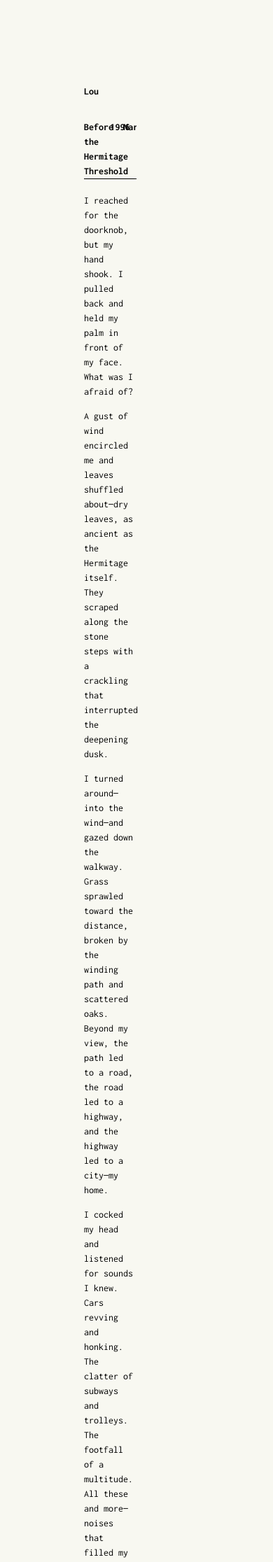
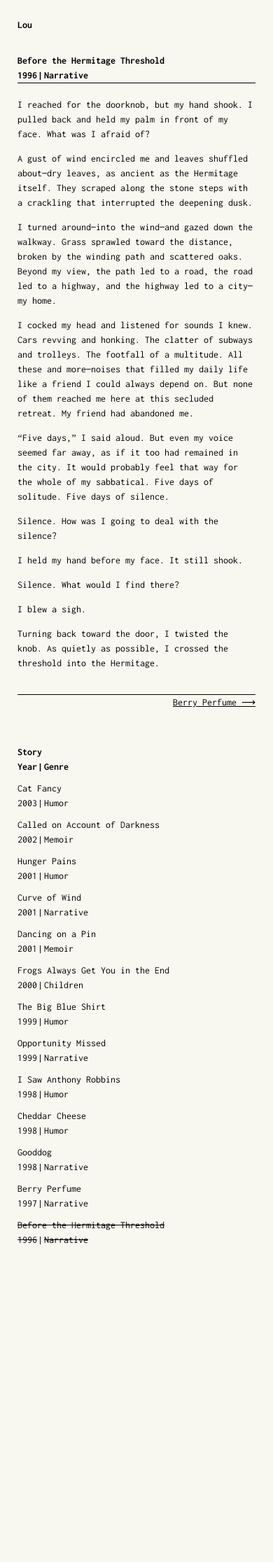
Before and after one commit to lilykonings/louie, a Jekyll site: the page built from _posts/1996-06-07-before-the-hermitage-threshold.md, in a window 390 px wide. Shown: the top 2232 px of the page at 70% size. Built offline with Jekyll 4.4.1, drawn with Linux system fonts in a browser that asks for light colours; after the commit the page ends 1807 px from its top, so only the background shows below that.

Commit message:
responsive layouting

```diff
--- a/_sass/base.scss
+++ b/_sass/base.scss
@@ -72,3 +72,24 @@ body {
   max-width: 1200px;
   margin: 0 120px;
 }
+
+// media queries
+@include media-query($on-laptop) {
+  body {
+    margin: 50px 0 25px;
+  }
+
+  .container {
+    margin: 0 50px;
+  }
+}
+
+@include media-query($on-laptop) {
+  body {
+    margin: 25px 0;
+  }
+
+  .container {
+    margin: 0 25px;
+  }
+}
--- a/_sass/post.scss
+++ b/_sass/post.scss
@@ -3,7 +3,7 @@
 }
 
 .post__meta {
-  max-width: 50%;
+  width: 50%;
   margin: 30px 0 20px;
   border-bottom: 1px solid $color__black;
   overflow: hidden;
@@ -11,7 +11,7 @@
 }
 
 .post__paginate {
-  max-width: 50%;
+  width: 50%;
   overflow: hidden;
 
   a {
@@ -42,7 +42,16 @@
 }
 
 .post__body {
-  max-width: 50%;
+  width: 50%;
   padding-bottom: 20px;
   border-bottom: 1px solid $color__black;
 }
+
+// media queries
+@include media-query($on-laptop) {
+  .post__meta,
+  .post__body,
+  .post__paginate {
+    width: 100%;
+  }
+}
--- a/_sass/rows.scss
+++ b/_sass/rows.scss
@@ -5,14 +5,18 @@
   margin-top: 50px;
   padding: 0;
   list-style: none;
-  overflow: hidden;
 }
 
 .row__cols {
   font-weight: 700;
+  overflow: hidden;
 }
 
-.row__post:hover {
+.row__post {
+  width: 100%;
+  overflow: hidden;
+
+  &:hover {
     * {
       text-decoration: underline;
       cursor: pointer;
@@ -20,6 +24,7 @@
 
     .row__active {
       text-decoration: line-through;
+    }
   }
 }
 
@@ -46,3 +51,32 @@
 .row__active {
   text-decoration: line-through;
 }
+
+// media queries
+@include media-query($on-palm) {
+  .row__cols,
+  .row__post {
+    display: block;
+    margin-bottom: 10px;
+  }
+
+  .row__title {
+    width: 100%;
+  }
+
+  .row__date,
+  .row__cat {
+    width: auto;
+  }
+
+  .row__cat {
+    position: relative;
+    margin-left: 10px;
+
+    &:before {
+      position: absolute;
+      content: '|';
+      left: -9px;
+    }
+  }
+}
```
Lines whose indentation alone changed are shown as unchanged.
